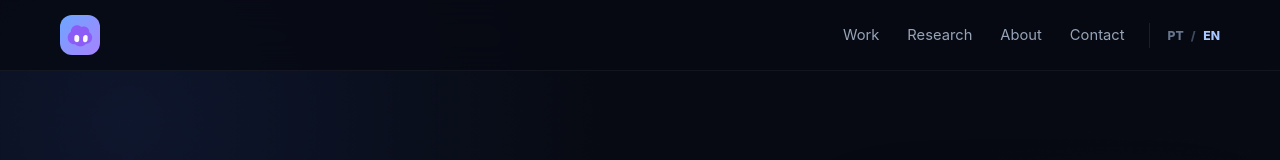
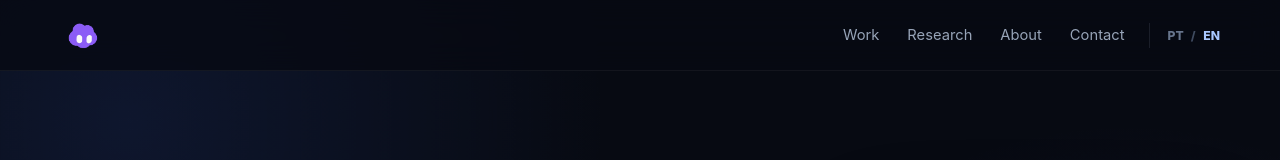
Before and after one commit to AndreyRodr/Portfolio, a React (Vite) app: page / in a window 1280 px wide. Shown: the top 160 px of the page. Built offline with nearby package versions, Linux system fonts and the light colour scheme.

Commit message:
Refactor .brand class to use flexbox layout

```diff
--- a/src/styles.css
+++ b/src/styles.css
@@ -49,15 +49,18 @@ img { display: block; max-width: 100%; }
   justify-content: space-between;
 }
 .brand {
-  display: grid;
-  place-items: center;
-  width: 40px;
-  height: 40px;
-  border-radius: 12px;
-  background: var(--accent);
-  color: #08101c;
-  font-weight: 900;
-  letter-spacing: -.04em;
+  display: flex;
+  align-items: center;
+  justify-content: center;
+  width: 46px;
+  height: 46px;
+  background: transparent;
+}
+
+.brand img {
+  width: 100%;
+  height: 100%;
+  object-fit: contain;
 }
 .nav-right { display: flex; align-items: center; gap: 24px; }
 .nav-links { display: flex; gap: 28px; color: var(--muted); font-size: .92rem; }
```
